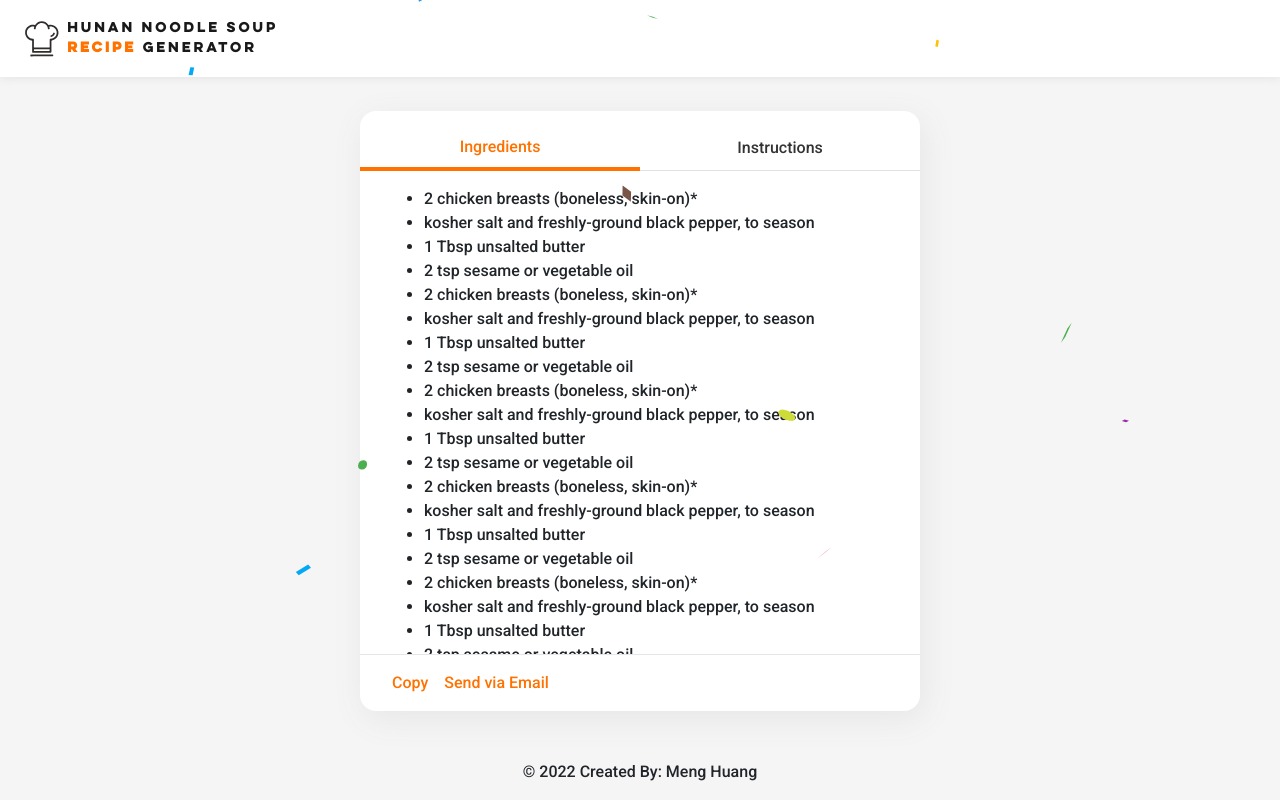
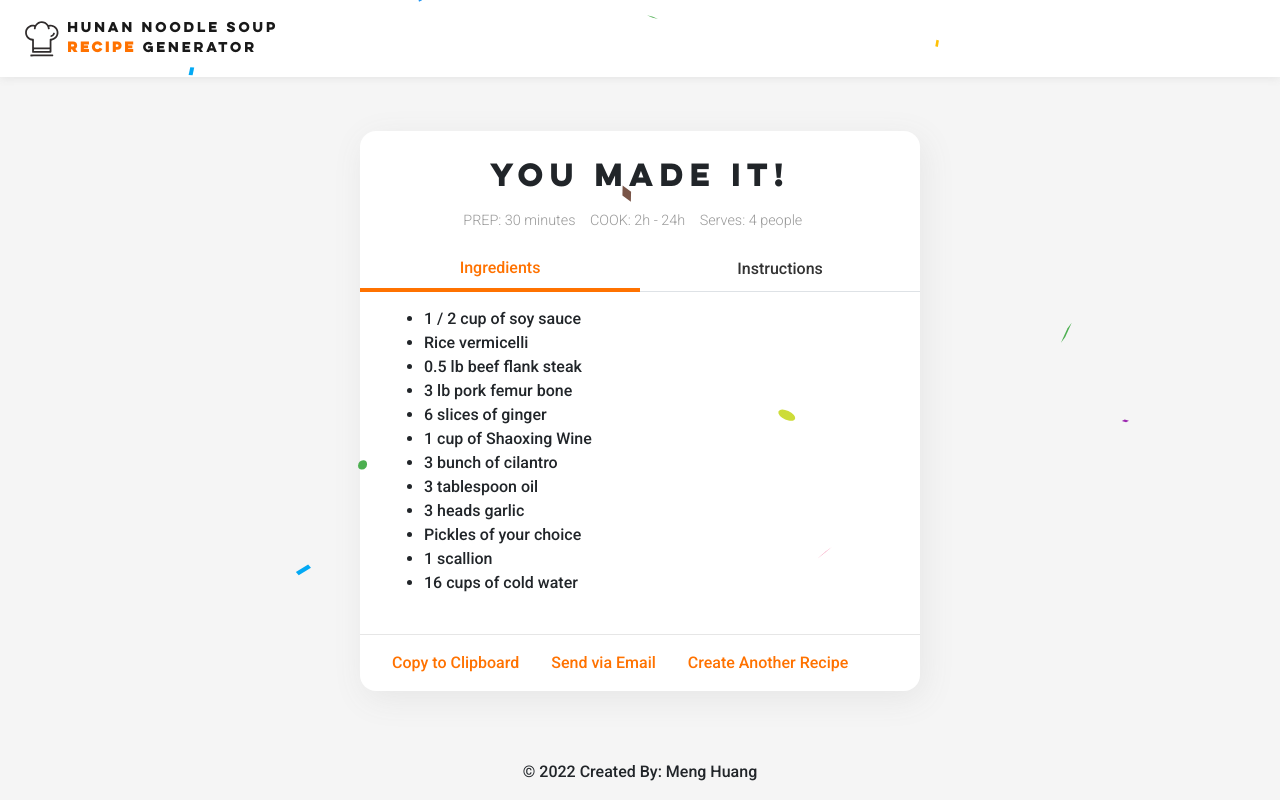
Before and after one commit to hmhmhm0523/Noodle-Recipe-Generator, a React (Create React App) app in the folder noodle-recipe-generator/: page /Noodle-Recipe-Generator/recipe in a window 1280 px wide. Built offline with nearby package versions, Linux system fonts and the light colour scheme; grey boxes are pictures that could not be loaded.

Commit message:
Add more functions

```diff
--- a/noodle-recipe-generator/src/App.scss
+++ b/noodle-recipe-generator/src/App.scss
@@ -28,7 +28,7 @@ body,
   width: 100%;
   height: 100%;
   position: absolute;
-  overflow: hidden;
+  overflow-x: hidden;
 }
 
 /* Works on Firefox */
@@ -96,6 +96,10 @@ h1 {
   span {
     color: $primaryColor;
   }
+}
+
+p span {
+  margin-right: 1em;
 }
 
 h4 {
@@ -219,13 +223,17 @@ label {
   &.RecipeCard {
     padding: 1em 0;
     width: 35em;
-    height: 75vh;
+    height: 70vh;
     position: relative;
     margin: 0;
     min-width: 250px;
 
+    h1{
+      margin: 0.5em 0;
+    }
+
     @media only screen and (max-width: 600px) {
-      width: 70vw;
+      width: 90vw;
     }
 
     .ButtonPanel {
@@ -235,7 +243,7 @@ label {
       border-top: 1px solid $gray200;
       padding: 1em 2em;
       a {
-        margin-right: 1em;
+        margin-right: 2em;
       }
     }
   }
@@ -279,7 +287,7 @@ form {
 }
 
 .FinishedNoodleSoup {
-  background-image: url("./images/NoodleSoup.svg");
+  background-image: url("./images/noodle-watercolor-illustratiom.png");
   width: 600px;
   height: 100%;
   background-repeat: no-repeat;
@@ -289,6 +297,14 @@ form {
   @media only screen and (max-width: 600px) {
     width: 400px;
   }
+}
+
+.iFramePlaceHolder {
+  background-image: url("./images/Rosie\ Eating\ Noodle-final.png");
+  width: 100%;
+  height: 268px;
+  background-repeat: no-repeat;
+  background-size: cover;
 }
 
 .nav-item {
@@ -320,7 +336,7 @@ form {
 
 .tab-content {
   position: absolute;
-  top: 3.8em;
+  top: 10em;
   bottom: 3.5em;
   width: 100%;
   overflow: auto;
--- a/noodle-recipe-generator/src/pages/Home.js
+++ b/noodle-recipe-generator/src/pages/Home.js
@@ -13,8 +13,8 @@ export default function Home() {
             </h1>
             <h4>PRESENTED BY MENG HUANG</h4>
             <p>At my home in Hunan China, you can eat noodles for breakfast, dinner, and supper. Almost everyone from Hunan has a story about the noodle restaurant downstairs. This recipe generator is created to help make a bowl of rice noodles in my hometown style.</p>
-            <div><a href="www.Youtube.com">Demo Video</a></div>
-            <iframe src="https://www.youtube.com/embed/tgbNymZ7vqY"></iframe>
+            <div><a href="https://www.google.com">Demo Video</a></div>
+            <div className="iFramePlaceHolder"></div>
             <Link to="buildRecipe" className="ButtonPanel"><Button >GET STARTED</Button> </Link>
         </Card>
     </Container>
--- a/noodle-recipe-generator/src/pages/Recipe.js
+++ b/noodle-recipe-generator/src/pages/Recipe.js
@@ -20,6 +20,13 @@ export default function ControlledTabsExample() {
         <Col>
 
           <Card className='RecipeCard'>
+
+            <h1>You made it!</h1>
+            <p>
+              <span>PREP: 30 minutes</span>
+              <span>COOK: 2h - 24h</span>
+              <span>Serves: 4 people</span>
+            </p>
             <Tabs
               id="controlled-tab-example"
               activeKey={key}
@@ -29,105 +36,59 @@ export default function ControlledTabsExample() {
               justify
             >
               <Tab eventKey="Ingredients" title="Ingredients">
+
                 <ul>
-              <li>2 chicken breasts (boneless, skin-on)*</li>
-              <li>kosher salt and freshly-ground black pepper, to season</li>
-              <li>1 Tbsp unsalted butter</li>
-              <li>2 tsp sesame or vegetable oil</li>
-              <li>2 chicken breasts (boneless, skin-on)*</li>
-              <li>kosher salt and freshly-ground black pepper, to season</li>
-              <li>1 Tbsp unsalted butter</li>
-              <li>2 tsp sesame or vegetable oil</li>
-              <li>2 chicken breasts (boneless, skin-on)*</li>
-              <li>kosher salt and freshly-ground black pepper, to season</li>
-              <li>1 Tbsp unsalted butter</li>
-              <li>2 tsp sesame or vegetable oil</li>
-              <li>2 chicken breasts (boneless, skin-on)*</li>
-              <li>kosher salt and freshly-ground black pepper, to season</li>
-              <li>1 Tbsp unsalted butter</li>
-              <li>2 tsp sesame or vegetable oil</li>
-              <li>2 chicken breasts (boneless, skin-on)*</li>
-              <li>kosher salt and freshly-ground black pepper, to season</li>
-              <li>1 Tbsp unsalted butter</li>
-              <li>2 tsp sesame or vegetable oil</li>
-              <li>2 chicken breasts (boneless, skin-on)*</li>
-              <li>kosher salt and freshly-ground black pepper, to season</li>
-              <li>1 Tbsp unsalted butter</li>
-              <li>2 tsp sesame or vegetable oil</li>
-              <li>2 chicken breasts (boneless, skin-on)*</li>
-              <li>kosher salt and freshly-ground black pepper, to season</li>
-              <li>1 Tbsp unsalted butter</li>
-              <li>2 tsp sesame or vegetable oil</li>
-              <li>2 chicken breasts (boneless, skin-on)*</li>
-              <li>kosher salt and freshly-ground black pepper, to season</li>
-              <li>1 Tbsp unsalted butter</li>
-              <li>2 tsp sesame or vegetable oil</li>
+                  <li>1 / 2 cup of soy sauce</li>
+                  <li>Rice vermicelli</li>
+                  <li>0.5 lb beef flank steak</li>
+                  <li>3 lb pork femur bone</li>
+                  <li>6 slices of ginger</li>
+                  <li>1 cup of Shaoxing Wine</li>
+                  <li>3 bunch of cilantro</li>
+                  <li>3 tablespoon oil</li>
+                  <li>3 heads garlic</li>
+                  <li>Pickles of your choice</li>
+                  <li>1 scallion</li>
+                  <li>16 cups of cold water</li>
                 </ul>
 
 
               </Tab>
               <Tab eventKey="Instructions" title="Instructions">
-            <h4> Step 1: Prepare for the topping</h4>
+                <h4> Step 1: Prepare for the broth</h4>
                 <ul>
-              <li>2 chicken breasts (boneless, skin-on)*</li>
-              <li>kosher salt and freshly-ground black pepper, to season</li>
-              <li>1 Tbsp unsalted butter</li>
-              <li>2 tsp sesame or vegetable oil</li>
-              <li>2 chicken breasts (boneless, skin-on)*</li>
-              <li>kosher salt and freshly-ground black pepper, to season</li>
+                  <li>Fill one large stock pot with 16 cups of cold water. Add the ginger, Shaoxing wine and pork bone.</li>
+                  <li>Cover and bring to a boil. Immediately turn down the heat and simmer for 10 minutes. After that, turn off the heat and set aside.</li>
+                  <li>If you are using instant pot then just select the Soup/Broth mode and cook for 2h to 24h</li>
                 </ul>
-            <h4> Step 2: Prepare for the Broth</h4>
+                <h4> Step 2: Prepare for the topping</h4>
                 <ul>
-              <li>2 chicken breasts (boneless, skin-on)*</li>
-              <li>kosher salt and freshly-ground black pepper, to season</li>
-              <li>1 Tbsp unsalted butter</li>
-              <li>2 tsp sesame or vegetable oil</li>
-              <li>2 chicken breasts (boneless, skin-on)*</li>
-              <li>kosher salt and freshly-ground black pepper, to season</li>
+                  <li>Heat the oil in another stock pot or large wok over medium low heat, and add the garlic.</li>
+
+                  <li>Cook until the garlic turned yellow, add in sliced beef and cook for two minutes</li>
+
+                  <li>When beef is midum rare add in cilantro and keep cooking until cilantro is soft</li>
+                  <li>Add some salt and soy sause, and turn off the heat</li>
                 </ul>
-            <h4> Step 3: Prepare for the topping</h4>
+                <h4> Step 3: Prepare for the noodles</h4>
                 <ul>
-              <li>2 chicken breasts (boneless, skin-on)*</li>
-              <li>kosher salt and freshly-ground black pepper, to season</li>
-              <li>1 Tbsp unsalted butter</li>
-              <li>2 tsp sesame or vegetable oil</li>
-              <li>2 chicken breasts (boneless, skin-on)*</li>
-              <li>kosher salt and freshly-ground black pepper, to season</li>
+                  <li>Soak the noodle in water for 5 min</li>
+                  <li>Cook your noodles in a separate pot according to the package instructions</li>
+                  <li>Divide among your serving bowls</li>
                 </ul>
-            <h4> Step 4: Prepare for the Broth</h4>
+                <h4> Step 4: Assemble everything </h4>
                 <ul>
-              <li>2 chicken breasts (boneless, skin-on)*</li>
-              <li>kosher salt and freshly-ground black pepper, to season</li>
-              <li>1 Tbsp unsalted butter</li>
-              <li>2 tsp sesame or vegetable oil</li>
-              <li>2 chicken breasts (boneless, skin-on)*</li>
-              <li>kosher salt and freshly-ground black pepper, to season</li>
+                  <li>Add some salt, scallion and soy sauce to your serving bowls</li>
+                  <li>Add pork bone broth into the bowl</li>
+                  <li>Add Noodles and put the cilantro beef on</li>
+                  <li>Add garlic and all kinds of pickles you like</li>
                  </ul>
-            <h4> Step 5: Prepare for the topping</h4>
-            <ul>
-              <li>2 chicken breasts (boneless, skin-on)*</li>
-              <li>kosher salt and freshly-ground black pepper, to season</li>
-              <li>1 Tbsp unsalted butter</li>
-              <li>2 tsp sesame or vegetable oil</li>
-              <li>2 chicken breasts (boneless, skin-on)*</li>
-              <li>kosher salt and freshly-ground black pepper, to season</li>
-            </ul>
-            <h4> Step 6: Prepare for the Broth</h4>
-            <ul>
-              <li>2 chicken breasts (boneless, skin-on)*</li>
-              <li>kosher salt and freshly-ground black pepper, to season</li>
-              <li>1 Tbsp unsalted butter</li>
-              <li>2 tsp sesame or vegetable oil</li>
-              <li>2 chicken breasts (boneless, skin-on)*</li>
-              <li>kosher salt and freshly-ground black pepper, to season</li>
-            </ul>
-
               </Tab>
-
             </Tabs>
             <div className='ButtonPanel'>
-          <a className='Copy'>Copy</a>
+              <a className='Copy'>Copy to Clipboard</a>
               <a className='Email'>Send via Email</a>
+              <a href="/Noodle-Recipe-Generator/buildRecipe">Create Another Recipe</a>
             </div>
           </Card>
 
```
Also changed, not shown: noodle-recipe-generator/src/pages/BuildRecipe.js (+10 -5 lines), 2 other files (tests, documents, lock files or other folders). Lines whose indentation alone changed are shown as unchanged.
